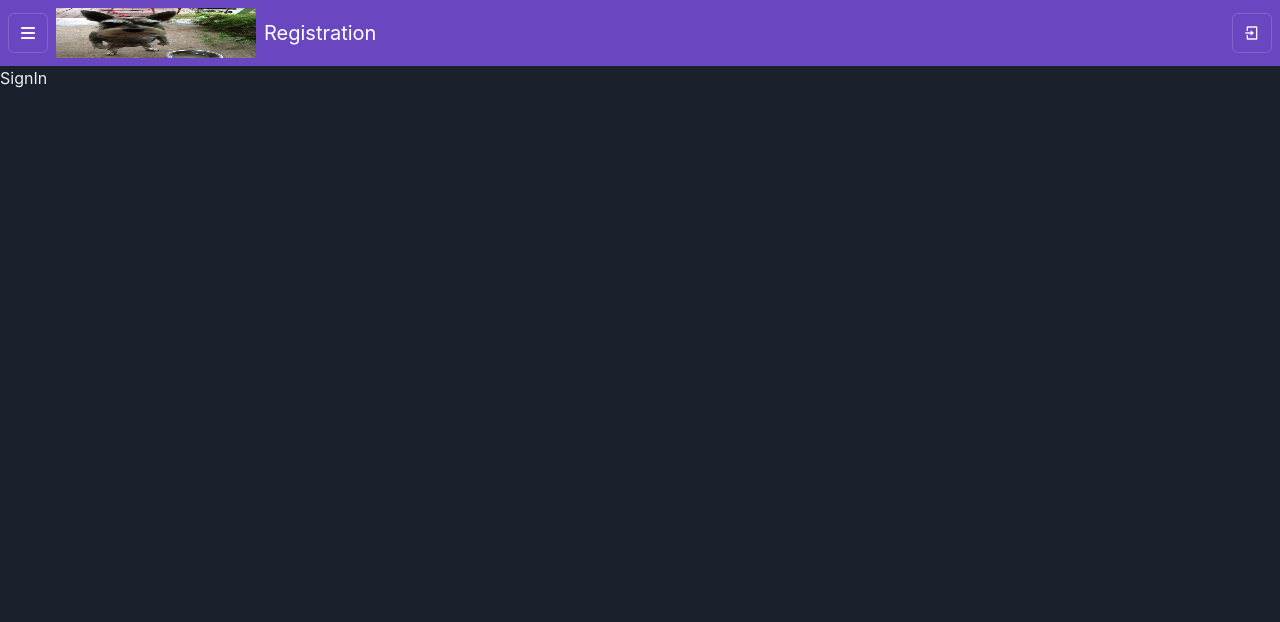
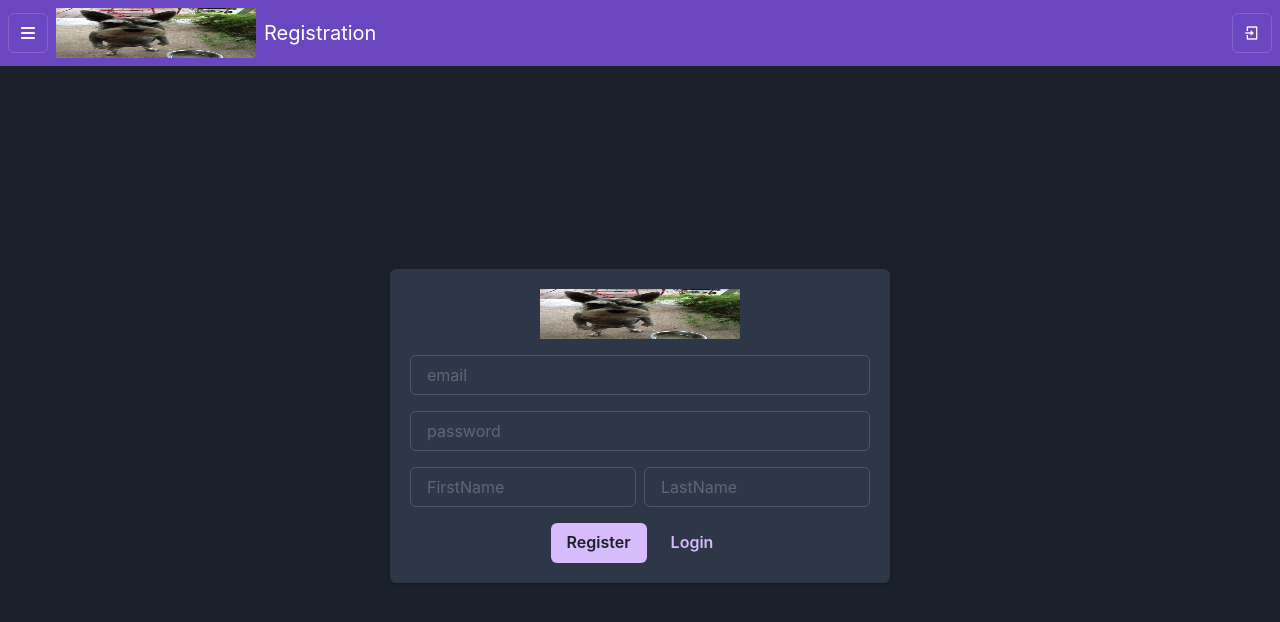
Before and after one commit to 4193883-eng/shed.edu, a React (Vite) app: page /signup in a window 1280 px wide. Shown: the top 622 px of the page. Built offline with nearby package versions, Linux system fonts and the light colour scheme; no server answers.

Commit message:
Add RegisterPage.TODO:fix the alinment

```diff
--- a/src/layouts/RootLayout.jsx
+++ b/src/layouts/RootLayout.jsx
@@ -11,7 +11,7 @@ export function RootLayout() {
 
   return (
     <>
-      <Navbar isLoggedIn={authToken} onOpen={() => setIsSideBarOpen(true)} />
+      <Navbar isLoggedIn={!!authToken} onOpen={() => setIsSideBarOpen(true)} />
       <Sidebar isOpen={isSideBarOpen} onClose={() => setIsSideBarOpen(false)} />
       <Outlet />
     </>
--- a/src/pages/auth/RegisterPage.jsx
+++ b/src/pages/auth/RegisterPage.jsx
@@ -1,12 +1,48 @@
-import { Flex, Box } from '@chakra-ui/react';
+import { SiteLogo } from '../../components/SiteLogo';
+import {
+  Flex,
+  Box,
+  Center,
+  Card,
+  CardBody,
+  Input,
+  Button,
+  ButtonGroup,
+  Wrap,
+} from '@chakra-ui/react';
 import { Link } from 'react-router-dom';
 
 export default function RegisterPage() {
   return (
-    <Flex flexDirection={'column'}>
-      <Box>
-        <Link to="/signin">SignIn</Link>
-      </Box>
+    <Flex h={'90vh'} justifyContent={'center'} alignItems={'center'}>
+      <Card mx={'30%'} w={'500px'}>
+        <CardBody
+          display={'flex'}
+          flexDirection={'column'}
+          justifyContent={'center'}
+          alignItems={'center'}
+          gap={4}
+        >
+          <SiteLogo to="/signin">SignIn</SiteLogo>
+          <Input placeholder="email" />
+          <Input placeholder="password" type="password" />
+          <ButtonGroup>
+            <Input placeholder="FirstName" />
+            <Input placeholder="LastName" />
+          </ButtonGroup>
+          <ButtonGroup>
+            <Button colorScheme="purple">Register</Button>
+            <Button
+              as={Link}
+              to={'/signin'}
+              variant={'ghost'}
+              colorScheme="purple"
+            >
+              Login
+            </Button>
+          </ButtonGroup>
+        </CardBody>
+      </Card>
     </Flex>
   );
 }
```
